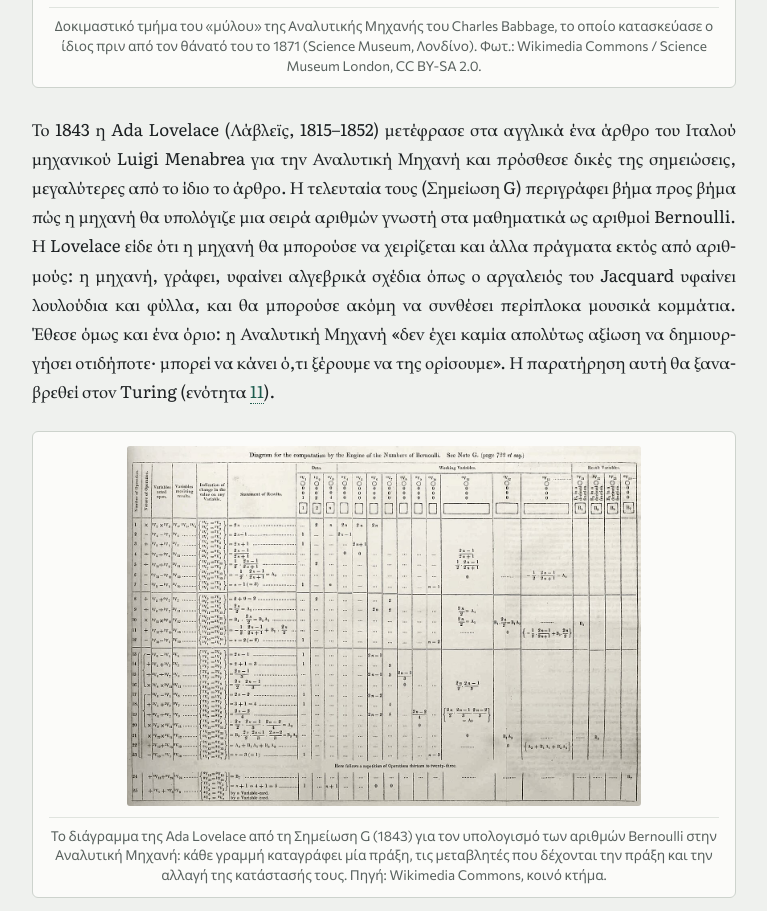
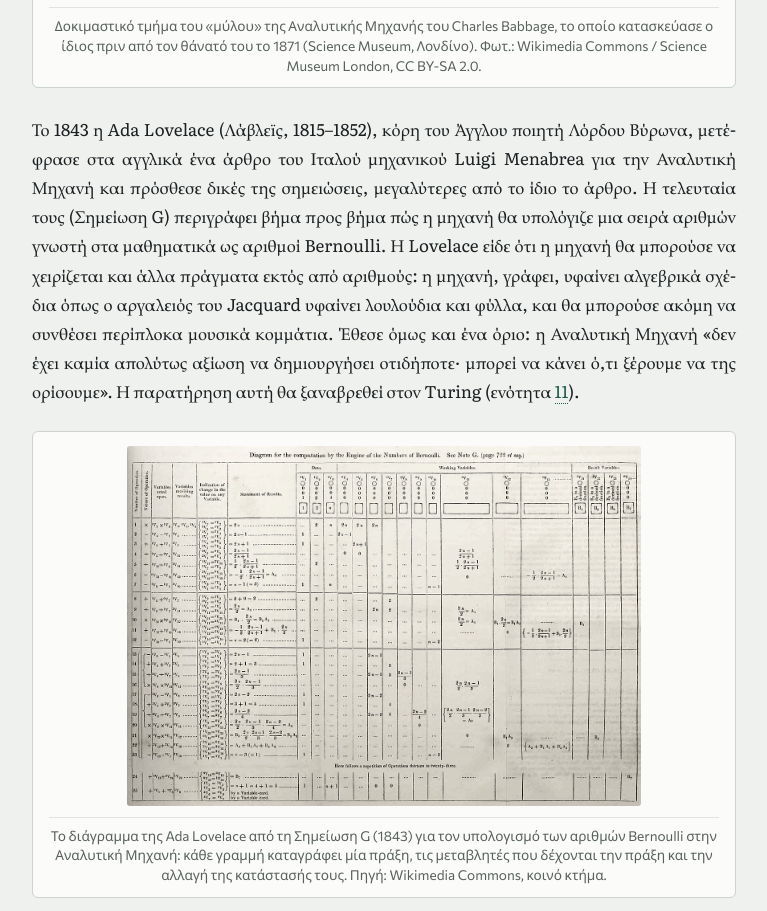
Before and after one commit to avdiam/wittgenstein, a plain HTML site: page docs/essay.html in a window 1280 px wide. Shown: the part 10481-11392 px from the top of the page, without its empty margins (320-1087 px from the left). Drawn offline with Linux system fonts and the light colour scheme.

Commit message:
Essay §4: Lovelace as Byron's daughter; source in the ledger
Co-Authored-By: Claude Opus 5.5 <noreply@anthropic.com>

```diff
--- a/docs/essay.html
+++ b/docs/essay.html
@@ -362,7 +362,7 @@ ul.glossary li strong:first-child { display: block; font-family: var(--font-sans
 <p>Την ιδέα των καρτών την πήρε από τον αυτόματο αργαλειό που είχε παρουσιάσει το 1801 ο Γάλλος υφαντουργός Joseph-Marie Jacquard (Ζακάρ): μια αλυσίδα από χάρτινες κάρτες με τρύπες καθοδηγούσε τα άγκιστρα του αργαλειού —όπου υπήρχε τρύπα περνούσε η βελόνα και σηκωνόταν η κλωστή, όπου δεν υπήρχε έμενε κάτω— έτσι ώστε ο ίδιος αργαλειός να υφαίνει όποιο σύνθετο σχέδιο του έδιναν, αλλάζοντας απλώς την αλυσίδα των καρτών. Στην Αναλυτική Μηχανή του Babbage οι κάρτες μπορούσαν μάλιστα να γυρίζουν πίσω ή να αλλάζουν σειρά ανάλογα με το αποτέλεσμα μιας πράξης (αυτό που σήμερα λέμε διακλάδωση και επανάληψη). Η διάκριση ανάμεσα στη μνήμη και στη μονάδα που κάνει τις πράξεις, και η ιδέα ότι οι οδηγίες δίνονται στη μηχανή απ' έξω, προαναγγέλλουν τον σημερινό υπολογιστή.</p>
 <figure class="essay-figure essay-photo"><img src="images/jacquard_loom.jpg" alt="Αργαλειός Jacquard με αλυσίδα διάτρητων καρτών" loading="lazy"><figcaption>Χειροκίνητος αργαλειός Jacquard από την Αυστρία, τέλη του 19ου αιώνα (Εθνικό Μουσείο Κλωστοϋφαντουργίας, Σλίβεν, Βουλγαρία). Επάνω, η αλυσίδα από διάτρητες κάρτες: κάθε κάρτα αντιστοιχεί σε μία σειρά του υφάσματος και οι τρύπες καθοδηγούν τις βελόνες. Φωτ.: Wikimedia Commons / Edal Anton Lefterov, CC BY-SA 3.0.</figcaption></figure>
 <figure class="essay-figure essay-photo"><img src="images/babbage_analytical.jpg" alt="Δοκιμαστικό τμήμα της Αναλυτικής Μηχανής του Babbage" loading="lazy"><figcaption>Δοκιμαστικό τμήμα του «μύλου» της Αναλυτικής Μηχανής του Charles Babbage, το οποίο κατασκεύασε ο ίδιος πριν από τον θάνατό του το 1871 (Science Museum, Λονδίνο). Φωτ.: Wikimedia Commons / Science Museum London, CC BY-SA 2.0.</figcaption></figure>
-<p>Το 1843 η Ada Lovelace (Λάβλεϊς, 1815–1852) μετέφρασε στα αγγλικά ένα άρθρο του Ιταλού μηχανικού Luigi Menabrea για την Αναλυτική Μηχανή και πρόσθεσε δικές της σημειώσεις, μεγαλύτερες από το ίδιο το άρθρο. Η τελευταία τους (Σημείωση G) περιγράφει βήμα προς βήμα πώς η μηχανή θα υπολόγιζε μια σειρά αριθμών γνωστή στα μαθηματικά ως αριθμοί Bernoulli. Η Lovelace είδε ότι η μηχανή θα μπορούσε να χειρίζεται και άλλα πράγματα εκτός από αριθμούς: η μηχανή, γράφει, υφαίνει αλγεβρικά σχέδια όπως ο αργαλειός του Jacquard υφαίνει λουλούδια και φύλλα, και θα μπορούσε ακόμη να συνθέσει περίπλοκα μουσικά κομμάτια. Έθεσε όμως και ένα όριο: η Αναλυτική Μηχανή «δεν έχει καμία απολύτως αξίωση να δημιουργήσει οτιδήποτε· μπορεί να κάνει ό,τι ξέρουμε να της ορίσουμε». Η παρατήρηση αυτή θα ξαναβρεθεί στον Turing (ενότητα <a class="xref" href="#sec-11">11</a>).</p>
+<p>Το 1843 η Ada Lovelace (Λάβλεϊς, 1815–1852), κόρη του Άγγλου ποιητή Λόρδου Βύρωνα, μετέφρασε στα αγγλικά ένα άρθρο του Ιταλού μηχανικού Luigi Menabrea για την Αναλυτική Μηχανή και πρόσθεσε δικές της σημειώσεις, μεγαλύτερες από το ίδιο το άρθρο. Η τελευταία τους (Σημείωση G) περιγράφει βήμα προς βήμα πώς η μηχανή θα υπολόγιζε μια σειρά αριθμών γνωστή στα μαθηματικά ως αριθμοί Bernoulli. Η Lovelace είδε ότι η μηχανή θα μπορούσε να χειρίζεται και άλλα πράγματα εκτός από αριθμούς: η μηχανή, γράφει, υφαίνει αλγεβρικά σχέδια όπως ο αργαλειός του Jacquard υφαίνει λουλούδια και φύλλα, και θα μπορούσε ακόμη να συνθέσει περίπλοκα μουσικά κομμάτια. Έθεσε όμως και ένα όριο: η Αναλυτική Μηχανή «δεν έχει καμία απολύτως αξίωση να δημιουργήσει οτιδήποτε· μπορεί να κάνει ό,τι ξέρουμε να της ορίσουμε». Η παρατήρηση αυτή θα ξαναβρεθεί στον Turing (ενότητα <a class="xref" href="#sec-11">11</a>).</p>
 <figure class="essay-figure essay-photo"><img src="images/lovelace_note_g.jpg" alt="Ο πίνακας της Ada Lovelace στη Σημείωση G (1843)" loading="lazy"><figcaption>Το διάγραμμα της Ada Lovelace από τη Σημείωση G (1843) για τον υπολογισμό των αριθμών Bernoulli στην Αναλυτική Μηχανή: κάθε γραμμή καταγράφει μία πράξη, τις μεταβλητές που δέχονται την πράξη και την αλλαγή της κατάστασής τους. Πηγή: Wikimedia Commons, κοινό κτήμα.</figcaption></figure>
 <blockquote class="note">
 <p><strong>Ερμηνευτική σημείωση.</strong> Η Lovelace αναφέρεται συχνά ως «η πρώτη προγραμματίστρια». Πολλοί ιστορικοί θεωρούν ότι οι σημειώσεις της περιέχουν το πρώτο πρόγραμμα υπολογιστή που δημοσιεύθηκε. Άλλοι επισημαίνουν ότι ο Babbage είχε ήδη γράψει, ανάμεσα στο 1836 και στο 1841, 26 παραδείγματα προγραμμάτων που δεν δημοσίευσε, και ότι ο πίνακας της Lovelace είναι ακριβέστερα η καταγραφή των βημάτων ενός υπολογισμού παρά το ίδιο το πρόγραμμα. Αυτό που δεν αμφισβητείται είναι ότι η δική της περιγραφή ήταν η πρώτη λεπτομερής που τυπώθηκε, και ότι είδε πιο μακριά από τους αριθμούς.</p>
```
Also changed, not shown: 3 other files.
